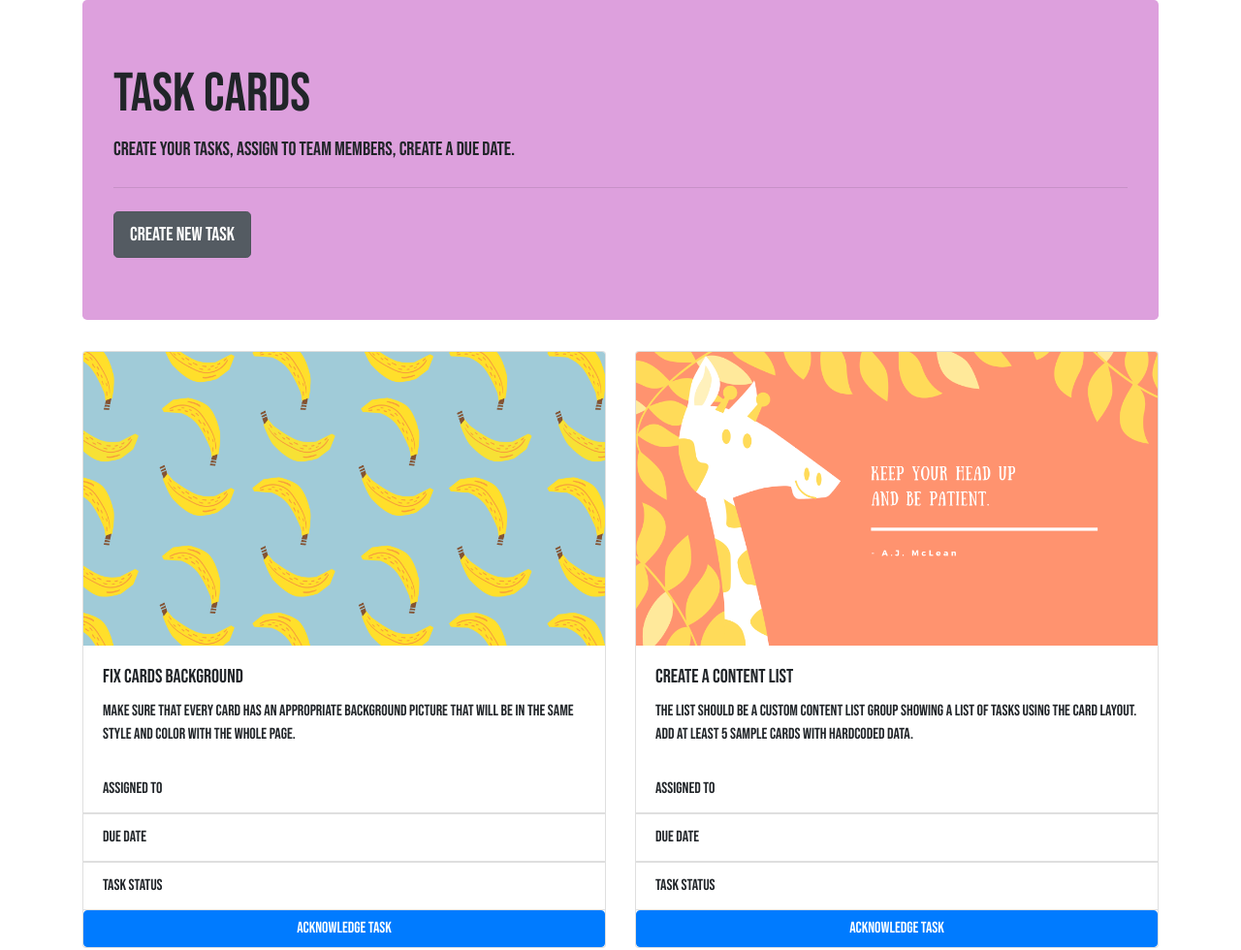
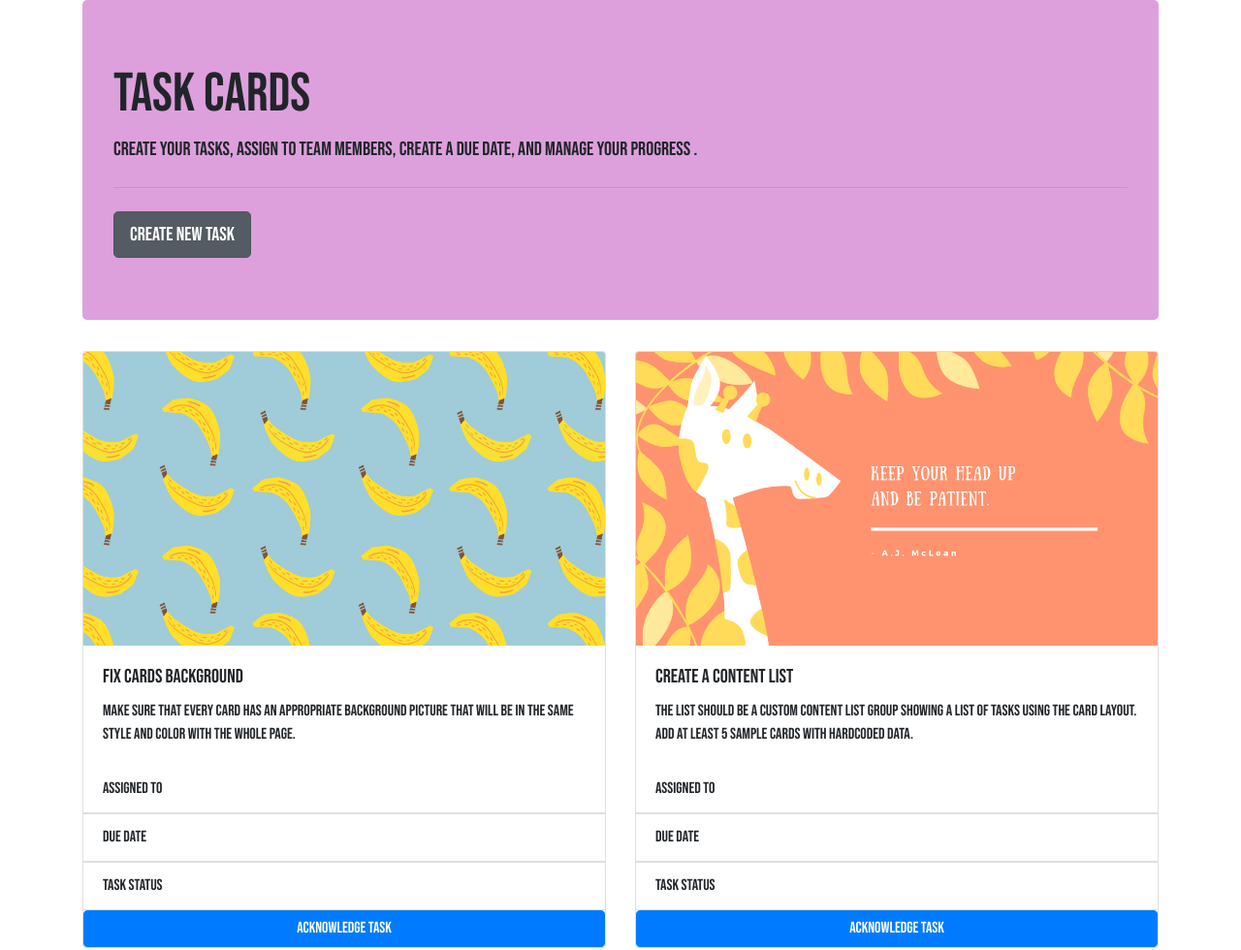
Before and after one commit to martink114/project-1, a plain HTML site: page cards.html in a window 1280 px wide. Shown: the top 980 px of the page at 97% size. Drawn offline with nearby package versions, Linux system fonts and the light colour scheme; files whose address does not match are found by name.

Commit message:
creat img folder

```diff
--- a/cards.html
+++ b/cards.html
@@ -22,7 +22,7 @@
     <div class="container">
         <div class="jumbotron">
             <h1 class="display-4">Task Cards</h1>
-            <p class="lead">Create your tasks, assign to team members, create a due date.</p>
+            <p class="lead">Create your tasks, assign to team members, create a due date, and manage your progress .</p>
             <hr class="my-4">
             <a href="index.html" class="btn btn-secondary btn-lg active" role="button" aria-pressed="true">Create New Task</a>
           </div>
```
Also changed, not shown: 0.jpeg, img/Blue and Yellow Bananas Wallpaper.png (renamed from Blue and Yellow Bananas Wallpaper.png), img/Navy and White Grunge Texture Quote Cool Desktop Wallpaper (1).png (renamed from Navy and White Grunge Texture Quote Cool Desktop Wallpaper (1).png), img/Navy and White Grunge Texture Quote Cool Desktop Wallpaper (2).png (renamed from Navy and White Grunge Texture Quote Cool Desktop Wallpaper (2).png), img/Navy and White Grunge Texture Quote Cool Desktop Wallpaper.png (renamed from Navy and White Grunge Texture Quote Cool Desktop Wallpaper.png), img/Orange Giraffe Motivational Desktop Wallpaper.png (renamed from Orange Giraffe Motivational Desktop Wallpaper.png), 12 other files.
